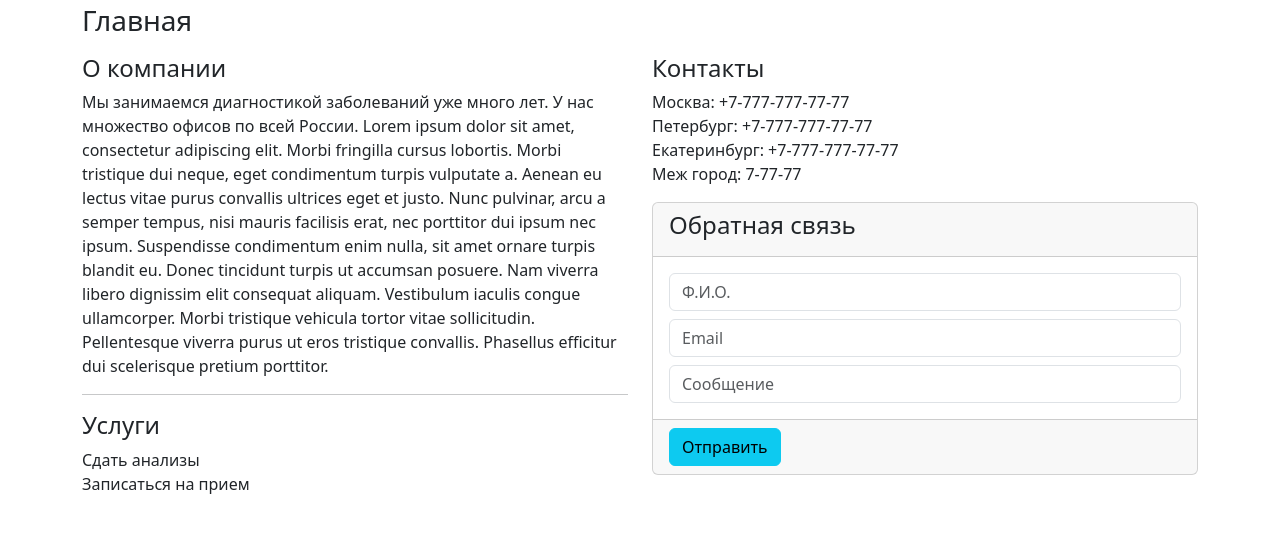
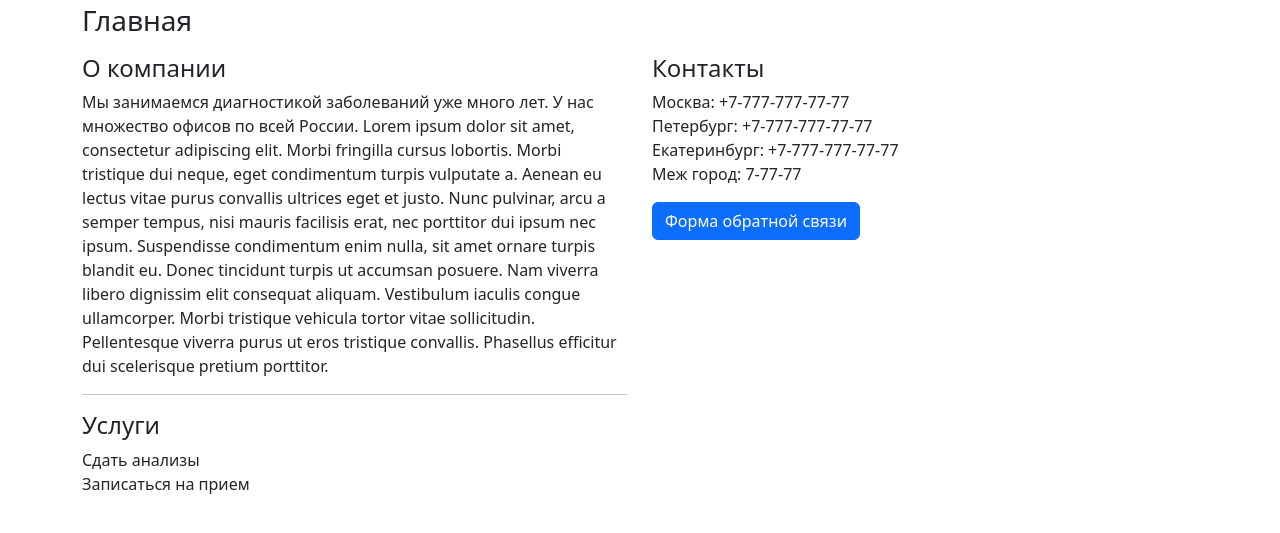
Before and after one commit to AlexandrBxbrxv/Medical_Diagnostics, a Django app: page / in a window 1280 px wide. Shown: the part 56-589 px from the top of the page. Run offline with Django 4.2, Linux system fonts and the light colour scheme.

Commit message:
+ feedback view

```diff
--- /dev/null
+++ b/main/templates/main/includes/inc_feedback_form.html
@@ -0,0 +1,22 @@
+<div class="modal fade" id="feedbackModal" tabindex="-1" aria-labelledby="feedbackModalLabel" aria-hidden="true">
+  <div class="modal-dialog">
+    <div class="modal-content">
+      <form method="post" action="{% url 'main:feedback' %}">
+        <div class="modal-header">
+          <h1 class="modal-title fs-5" id="feedbackModalLabel">Форма обратной связи</h1>
+          <button type="button" class="btn-close" data-bs-dismiss="modal" aria-label="Close"></button>
+        </div>
+        <div class="modal-body">
+          {% csrf_token %}
+          <input type="text" class="form-control" id="fullname_id" name="fullname" placeholder="Ф.И.О.">
+          <input type="email" class="form-control mt-2" id="email_id" name="email" placeholder="Email">
+          <input type="text" class="form-control mt-2" id="message_id" name="message" placeholder="Сообщение">
+        </div>
+        <div class="modal-footer">
+          <button type="button" class="btn btn-secondary" data-bs-dismiss="modal">Закрыть</button>
+          <button type="submit" class="btn btn-primary">Отправить</button>
+        </div>
+      </form>
+    </div>
+  </div>
+</div>
--- a/main/templates/main/index.html
+++ b/main/templates/main/index.html
@@ -29,25 +29,12 @@
       Екатеринбург: +7-777-777-77-77<br>
       Меж город: 7-77-77
     </p>
-    <form>
-      <div class="card">
 
-        <div class="card-header">
-          <h4>Обратная связь</h4>
-        </div>
+    <button type="button" class="btn btn-primary" data-bs-toggle="modal" data-bs-target="#feedbackModal">
+      Форма обратной связи
+    </button>
+    {% include 'main/includes/inc_feedback_form.html' %}
 
-        <div class="card-body">
-          <input type="text" class="form-control" id="user_name_id" placeholder="Ф.И.О.">
-          <input type="email" class="form-control mt-2" id="user_email_id" placeholder="Email">
-          <input type="text" class="form-control mt-2" id="user_message_id" placeholder="Сообщение">
-        </div>
-
-        <div class="card-footer">
-          <button class="btn btn-info" type="submit">Отправить</button>
-        </div>
-
-      </div>
-    </form>
   </div>
 </div>
 {% endblock %}
--- a/main/urls.py
+++ b/main/urls.py
@@ -1,12 +1,13 @@
 from django.urls import path
 
 from main.apps import MainConfig
-from main.views import IndexTemplateView, AboutTemplateView, ContactsTemplateView
+from main.views import IndexTemplateView, AboutTemplateView, ContactsTemplateView, feedback
 
 app_name = MainConfig.name
 
 urlpatterns = [
     path('', IndexTemplateView.as_view(), name='index'),
-    path('about', AboutTemplateView.as_view(), name='about'),
-    path('contacts', ContactsTemplateView.as_view(), name='contacts'),
+    path('about/', AboutTemplateView.as_view(), name='about'),
+    path('contacts/', ContactsTemplateView.as_view(), name='contacts'),
+    path('feedback/', feedback, name='feedback')
 ]
--- a/main/views.py
+++ b/main/views.py
@@ -1,6 +1,10 @@
+from django.http import HttpResponseRedirect
+from django.urls import reverse
 from django.views.generic import TemplateView
 
+from main.models import Feedback
 from services.models import Doctor
+from users.models import User
 
 
 class IndexTemplateView(TemplateView):
@@ -32,3 +36,27 @@ class ContactsTemplateView(TemplateView):
         context_data = super().get_context_data(**kwargs)
         context_data['title'] = 'Контакты'
         return context_data
+
+
+def feedback(request):
+    """Для отправки обратной связи."""
+
+    user = None
+
+    if isinstance(request.user, User):
+        user = request.user
+
+    fullname = request.POST.get("fullname")
+    email = request.POST.get("email")
+    message = request.POST.get("message")
+
+    if fullname and email and message:
+
+        Feedback.objects.create(
+            owner=user,
+            fullname=fullname,
+            email=email,
+            message=message
+        )
+
+    return HttpResponseRedirect(reverse('main:index'))
```
